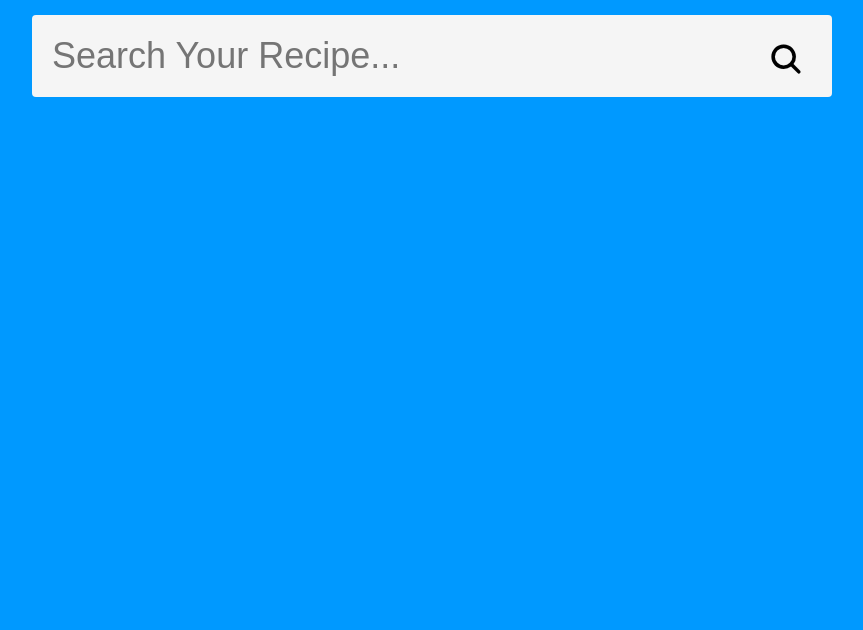
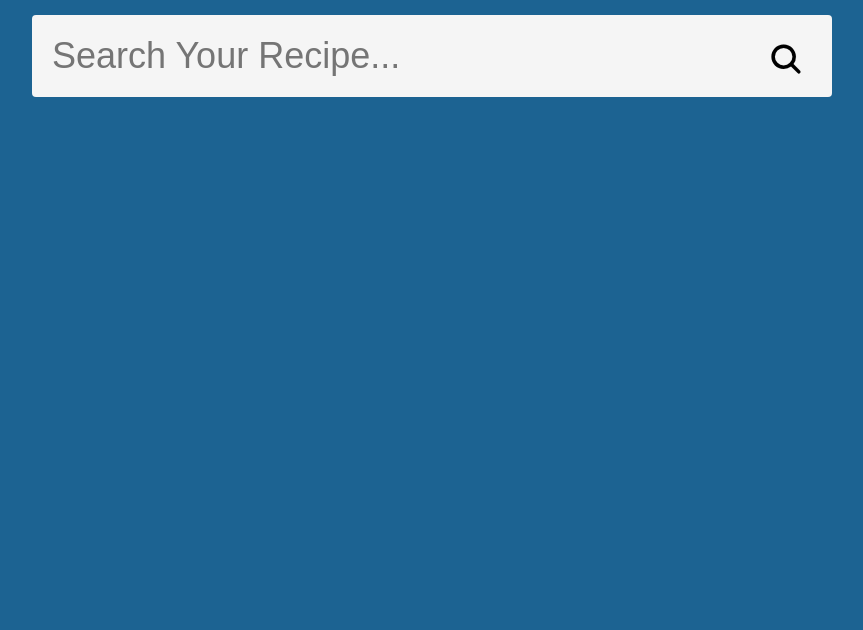
Before and after one commit to luh-dreezy/D-vibe-Recipes, a website: page index.html in a window 1280 px wide. Shown: the part 170-800 px from the top of the page, without its empty margins (208-1071 px from the left). Drawn offline with nearby package versions, Linux system fonts and the light colour scheme.

Commit message:
enhanced the section color

```diff
--- a/style.css
+++ b/style.css
@@ -20,7 +20,7 @@ section{
     align-items: center;
     justify-content: center;
     padding: 100px 0;
-    background-color: rgb(0, 153, 255);
+    background-color: rgb(28, 99, 146);
 }
 .container{
     width: 90%;
```
